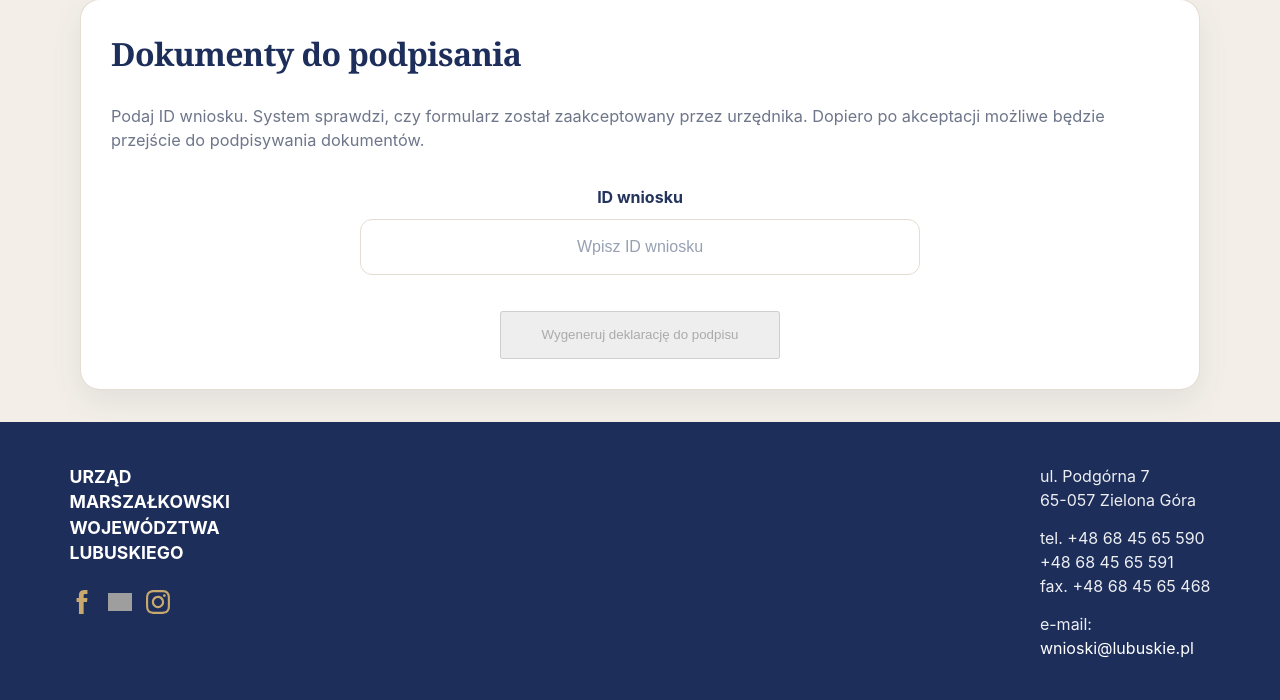
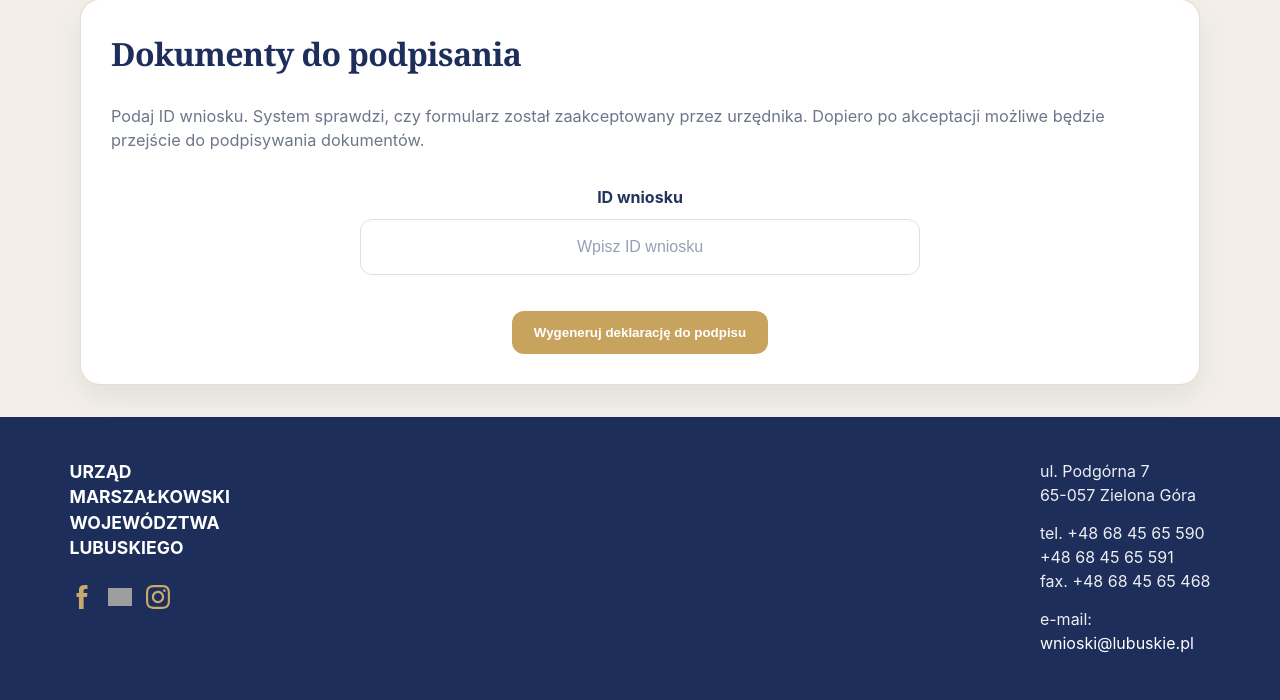
Before and after one commit to Bl4ckBend3r/dynamic-qualified-signature-form, a Flask app: page /do-podpisania in a window 1280 px wide. Shown: the part 118-818 px from the top of the page. After the commit the page ends 771 px from the top, so only its background shows below. Run offline with Flask 3, Linux system fonts and the light colour scheme; grey boxes are pictures that could not be loaded.

Commit message:
Use primary button styling for declaration action

```diff
--- a/templates/documents_to_sign.html
+++ b/templates/documents_to_sign.html
@@ -38,7 +38,7 @@
     </div>
 
     <div class="form-actions sign-actions">
-        <button type="submit" class="button-primary" id="generate-button" disabled>
+        <button type="submit" class="btn-primary" id="generate-button" disabled>
             Wygeneruj deklarację do podpisu
         </button>
     </div>
```
